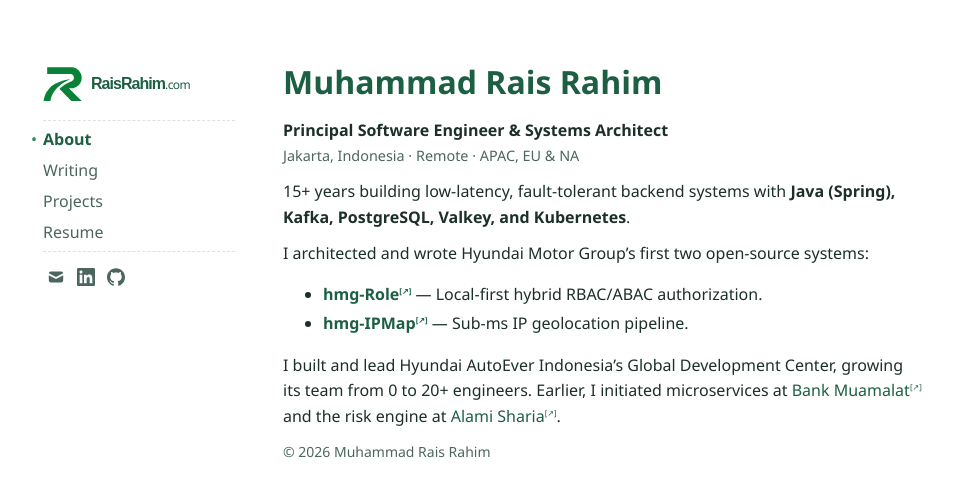
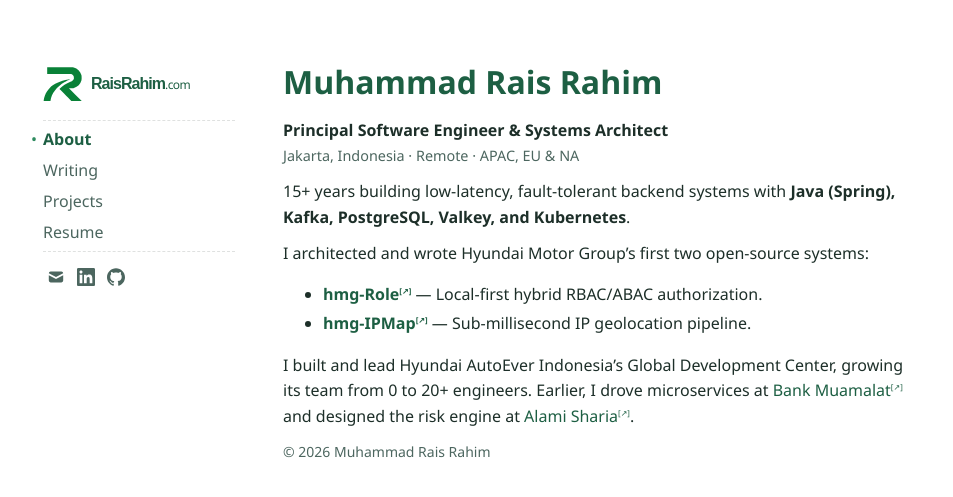
Before and after one commit to raisrahim/raisrahim.github.io, a Jekyll site: the page built from pages/index.md, in a window 1280 px wide. Shown: the top 497 px of the page, without its empty margins (85-1038 px from the left). Built offline with Jekyll 4.4.1, drawn with Linux system fonts in a browser that asks for light colours.

Commit message:
fix: clarify description of hmg-IPMap project
Updated the description of the hmg-IPMap project to specify
sub-millisecond IP geolocation pipeline for better clarity.
Adjusted wording in the experience section for consistency.

```diff
--- a/pages/index.md
+++ b/pages/index.md
@@ -14,6 +14,6 @@ description: >-
 
 I architected and wrote Hyundai Motor Group’s first two open-source systems:
 - **[hmg-Role](https://github.com/hyundaimotorgroup/hmg-role)** — Local-first hybrid RBAC/ABAC authorization.
-- **[hmg-IPMap](https://github.com/hyundaimotorgroup/hmg-ipmap)** — Sub-ms IP geolocation pipeline.
+- **[hmg-IPMap](https://github.com/hyundaimotorgroup/hmg-ipmap)** — Sub-millisecond IP geolocation pipeline.
 
-I built and lead Hyundai AutoEver Indonesia’s Global Development Center, growing its team from 0 to 20+ engineers. Earlier, I initiated microservices at [Bank Muamalat](https://www.bankmuamalat.co.id/) and the risk engine at [Alami Sharia](https://alamisharia.co.id/).
+I built and lead Hyundai AutoEver Indonesia’s Global Development Center, growing its team from 0 to 20+ engineers. Earlier, I drove microservices at [Bank Muamalat](https://www.bankmuamalat.co.id/) and designed the risk engine at [Alami Sharia](https://alamisharia.co.id/).
```
